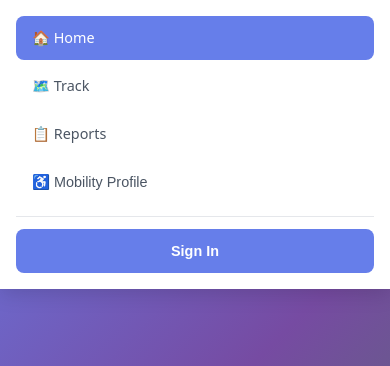
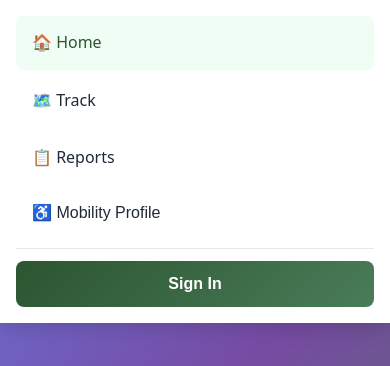
Before and after one commit to LiorShur/ANBetaPrepNew, a plain HTML site: page index.html in a window 390 px wide. Both pictures are taken after a click on the button "Open menu". Shown: the part 50-416 px from the top of the page. Drawn offline with nearby package versions, Linux system fonts and the light colour scheme; no server answers.

Commit message:
Add files via upload

```diff
--- a/src/css/unified-nav.css
+++ b/src/css/unified-nav.css
@@ -228,9 +228,14 @@
     padding: 0 12px;
   }
 
-  /* Hide auth indicator on mobile - use menu instead */
+  /* Keep auth indicator visible on mobile */
   .nav-auth-indicator {
-    display: none;
+    display: flex !important;
+    font-size: 0.7rem;
+  }
+
+  .nav-auth-indicator .auth-status {
+    padding: 3px 8px;
   }
 
   /* Show hamburger menu */
@@ -241,22 +246,23 @@
   /* Mobile Menu - hidden by default */
   .nav-menu {
     display: none !important;
-    position: fixed;
-    top: var(--nav-height-mobile);
-    right: 0;
-    left: 0;
-    bottom: auto;
-    width: 100%;
-    max-width: 100%;
-    flex-direction: column;
-    align-items: stretch;
+    position: fixed !important;
+    top: var(--nav-height-mobile) !important;
+    right: 0 !important;
+    left: 0 !important;
+    bottom: auto !important;
+    width: 100% !important;
+    max-width: 100% !important;
+    flex-direction: column !important;
+    align-items: stretch !important;
     gap: 4px;
-    padding: 16px;
-    background: var(--nav-bg-solid);
-    box-shadow: 0 4px 20px rgba(0, 0, 0, 0.15);
+    padding: 16px !important;
+    background: #ffffff !important;
+    background: var(--nav-bg-solid, #ffffff) !important;
+    box-shadow: 0 4px 20px rgba(0, 0, 0, 0.15) !important;
     overflow-y: auto;
     max-height: calc(100vh - var(--nav-height-mobile));
-    z-index: var(--z-menu);
+    z-index: 10001 !important;
   }
 
   /* Show menu when active */
@@ -265,22 +271,39 @@
   }
 
   .nav-link {
-    padding: 14px 16px;
-    font-size: 1rem;
+    padding: 14px 16px !important;
+    font-size: 1rem !important;
     border-radius: 10px;
+    background: transparent;
+    color: #1f2937 !important;
+  }
+
+  .nav-link:hover {
+    background: #f3f4f6 !important;
+  }
+
+  .nav-link.active {
+    background: #f0fdf4 !important;
+    color: #2c5530 !important;
   }
 
   .nav-auth {
     margin-left: 0;
     margin-top: 12px;
     padding-top: 12px;
-    border-top: 1px solid var(--nav-border);
+    border-top: 1px solid #e5e7eb;
+    border-top: 1px solid var(--nav-border, #e5e7eb);
   }
 
   .nav-auth .btn {
-    width: 100%;
-    padding: 14px;
-    font-size: 1rem;
+    width: 100% !important;
+    padding: 14px !important;
+    font-size: 1rem !important;
+    background: linear-gradient(135deg, #2c5530, #4a7c59) !important;
+    color: white !important;
+    border: none !important;
+    border-radius: 8px !important;
+    cursor: pointer;
   }
 
   /* Mobile menu backdrop */
```
